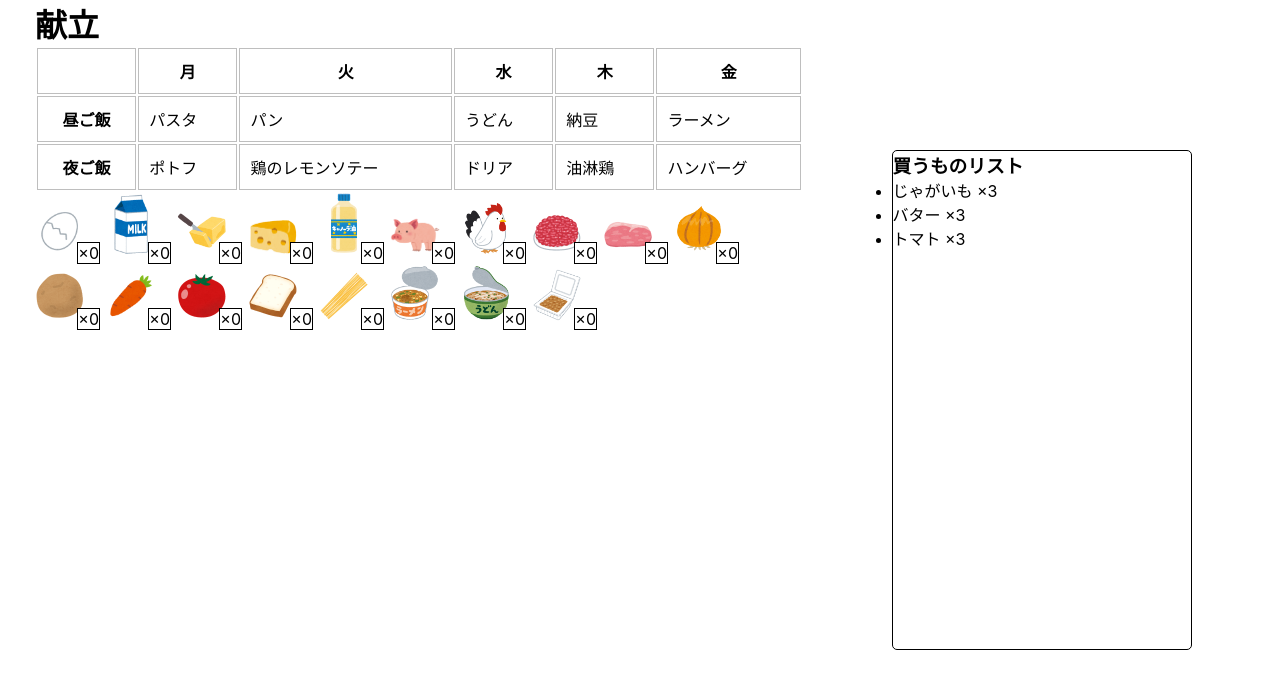
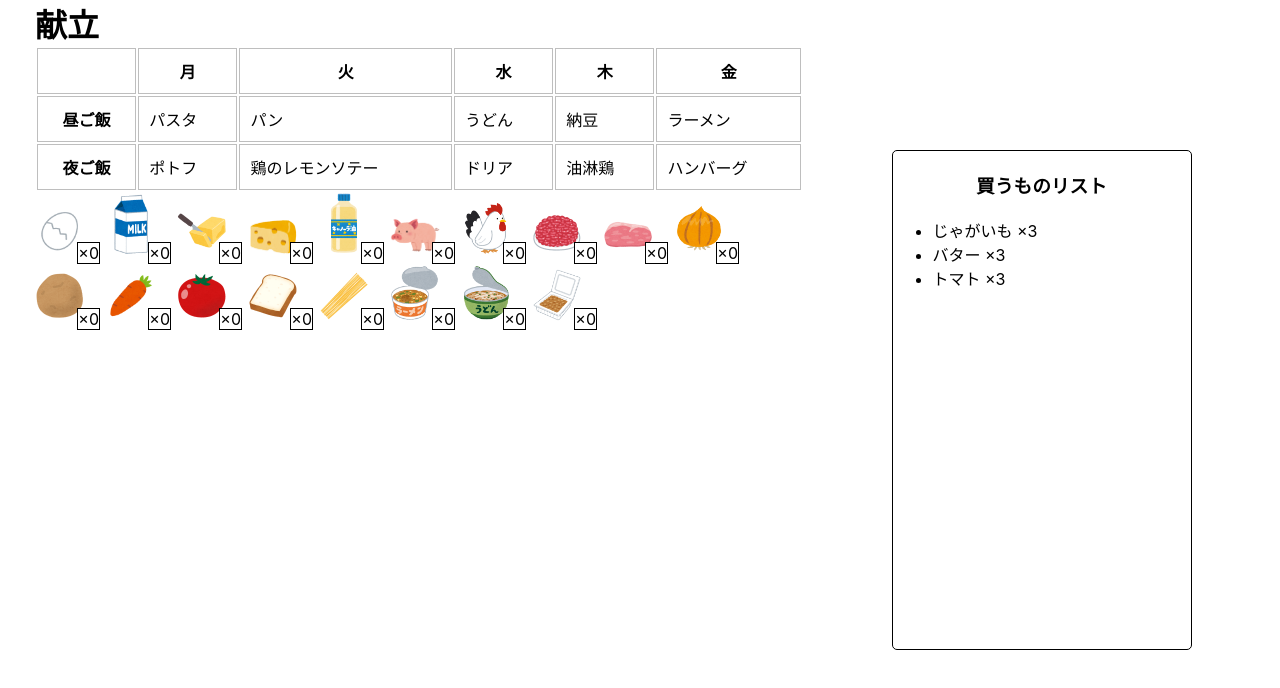
Before and after one commit to tkze0811/weekly-menu-picker, a React (Create React App) app: page / in a window 1280 px wide. Shown: the top 688 px of the page. Built offline with nearby package versions, Linux system fonts and the light colour scheme.

Commit message:
買うものリストのスタイリング

```diff
--- a/src/components/shoppingList.tsx
+++ b/src/components/shoppingList.tsx
@@ -6,19 +6,29 @@ type Props = {
 };
 
 const ShoppingListContainer = styled.div`
+  padding: 20px 0;
   width: 300px;
   height: 500px;
+  text-align: center;
+`;
+const List = styled.ul`
+  margin-top: 20px;
+  padding-left: 40px;
+  padding-right: 20px;
+  width: 100%;
+  text-align: left;
+  box-sizing: border-box;
 `;
 
 export const ShoppingList = ({ className }: Props) => {
   return (
     <ShoppingListContainer className={className}>
       <h3>買うものリスト</h3>
-      <ul>
+      <List>
         <li>じゃがいも ×3</li>
         <li>バター ×3</li>
         <li>トマト ×3</li>
-      </ul>
+      </List>
     </ShoppingListContainer>
   );
 };
```
